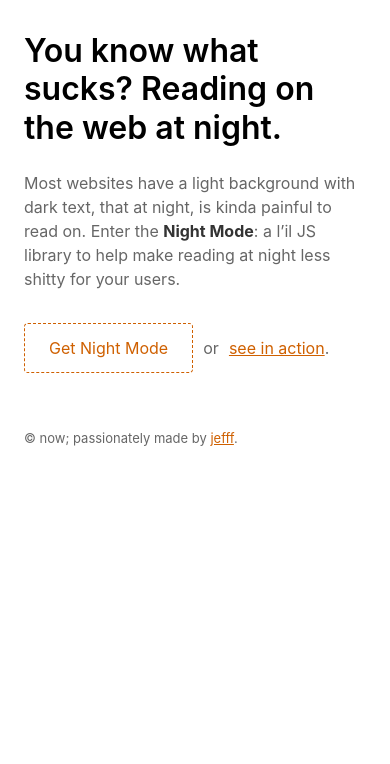
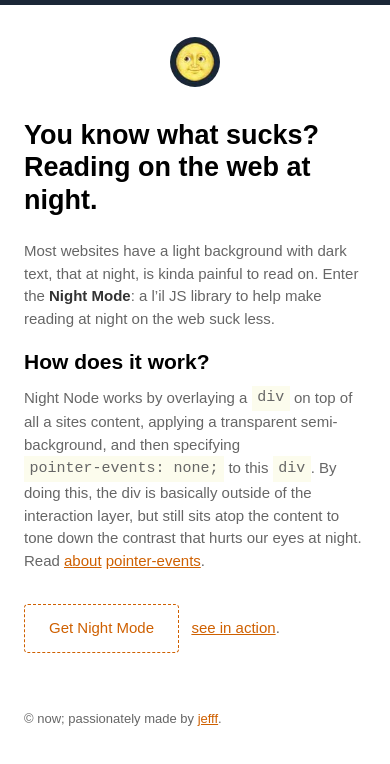
Before and after one commit to jefffis/night-mode, a website: page index-original.html in a window 390 px wide. Drawn offline with Linux system fonts and the light colour scheme.

Commit message:
Add in logo

```diff
--- a/index-original.html
+++ b/index-original.html
@@ -17,7 +17,8 @@
 				min-height: 100%;
 			}
 			html {
-				font: normal 100%/1.5 -apple-system, BlinkMacSystemFont, 'Helvetica Neue', Helvetica, Arial, sans-serif;
+				border-top: 5px solid #1b2737;
+				font: normal 100%/1.5 sans-serif;
 			}
 			body {
 				max-width: 600px;
@@ -38,9 +39,12 @@
 				font-weight: 600;
 				line-height: 1.2;
 			}
-			h1, p {
-				max-width: calc(400px + 2rem);
+			h1, h2, p {
+				max-width: 450px;
 				margin: auto auto 1.5rem;
+			}
+			h2 {
+				margin-bottom: .5rem;
 			}
 			#night-mode-bookmarklet {
 				margin: 2rem auto;
@@ -53,6 +57,13 @@
 				margin-bottom: 1rem;
 				color: #666;
 			}
+			code {
+				display: inline-block;
+				background: #FCFCED;
+				padding: .1rem .35rem;
+				font-size: 16px;
+				vertical-align: middle;
+			}
 			strong {
 				color: #333;
 			}
@@ -61,10 +72,30 @@
 				padding: 0 .35rem;
 				font-style: normal;
 			}
+			a {
+				color: #CF6000;
+			}
+			img {
+				display: block;
+				position: absolute;
+				top: 2rem;
+				right: 2rem;
+				width: 75px;
+				border-radius: 100%;
+			}
 			@media screen and (max-width:600px) {
 				html, body {
 					min-height: auto;
 					height: auto;
+				}
+				h1 {
+					font-size: 27px;
+				}
+				h2 {
+					font-size: 21px;
+				}
+				p, code {
+					font-size: 15px;
 				}
 				div {
 					display: block;
@@ -73,9 +104,17 @@
 				#mouse {
 					margin-bottom: 3rem;
 				}
-			}
-			a {
-				color: #CF6000;
+				img {
+					position: static;
+					width: 50px;
+					margin: auto auto 2rem;
+				}
+				em {
+					width: .25rem;
+					overflow: hidden;
+					padding: 0;
+					color: white;
+				}
 			}
 			.hide {
 				display: none;
@@ -93,10 +132,6 @@
 			}
 			a:active {
 				opacity: .65;
-			}
-			.btn:active {
-				opacity: 1;
-				background: #FCE7D4;
 			}
 			.btn:after {
 				display: block;
@@ -140,16 +175,24 @@
 				content: "On";
 			}
 		</style>
+		<link rel="shortcut icon" href="img/logo.jpg" type="image/x-icon" />
 	</head>
 	<body>
 
 		<div>
 			<span>
+				<img src="img/logo.jpg" alt="the Night Mode" />
 				<h1>
 					You know what sucks? Reading on the web at night.
 				</h1>
 				<p>
-					Most websites have a light background with dark text, that at night, is kinda painful to read on. Enter the <strong>Night Mode</strong>: a l&rsquo;il JS library to help make reading at night less shitty for your users.
+					Most websites have a light background with dark text, that at night, is kinda painful to read on. Enter the <strong>Night Mode</strong>: a l&rsquo;il JS library to help make reading at night on the web suck less.
+				</p>
+				<h2>
+					How does it work?
+				</h2>
+				<p>
+					Night Node works by overlaying a <code>div</code> on top of all a sites content, applying a transparent semi-background, and then specifying <code>pointer-events: none;</code> to this <code>div</code>. By doing this, the div is basically outside of the interaction layer, but still sits atop the content to tone down the contrast that hurts our eyes at night. Read <a href="https://developer.mozilla.org/en-US/docs/Web/CSS/pointer-events" target="_blank">about</a> <a href="http://caniuse.com/#search=pointer-events" target="_blank">pointer-events</a>.
 				</p>
 				<p id="night-mode-bookmarklet">
 					<a class="btn" href="https://github.com/jefffis/night-mode">Get Night Mode</a>
```
Also changed, not shown: index.html (+1 -1 lines), img/logo.jpg (added).
